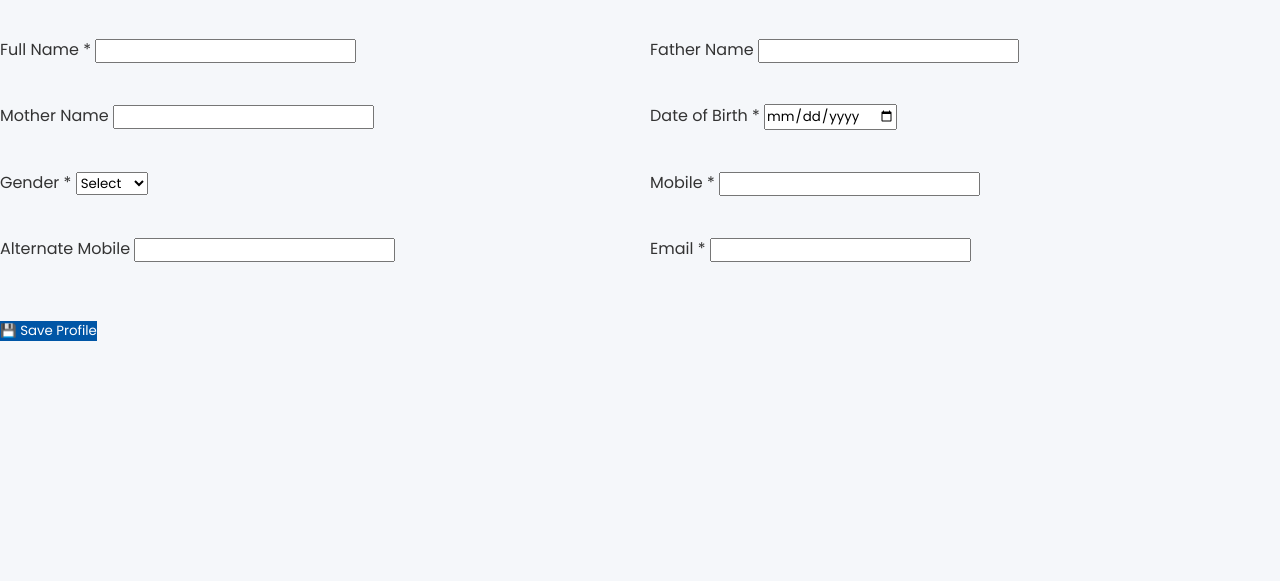
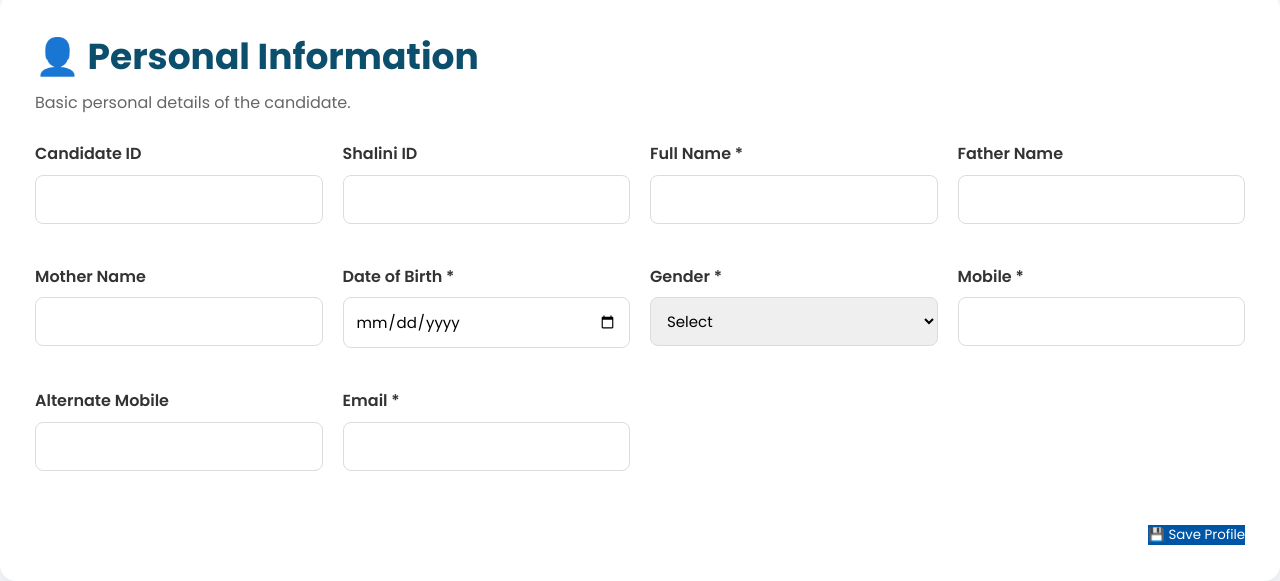
Before and after one commit to RAVS-GROUP/spms, a plain HTML site: page profile.html in a window 1280 px wide. Shown: the part 790-1371 px from the top of the page. Before the commit the page ends 1133 px from the top, so only its background shows below. Drawn offline with Linux system fonts and the light colour scheme.

Commit message:
Add profile form styles to style.css
Added styles for profile card and form layout.

```diff
--- a/css/style.css
+++ b/css/style.css
@@ -2121,3 +2121,97 @@ textarea.form-control{
     text-decoration:underline;
 
 }
+
+/* ===================================
+PROFILE FORM
+=================================== */
+
+.profile-card{
+
+    background:#ffffff;
+
+    border-radius:16px;
+
+    padding:35px;
+
+    margin-top:25px;
+
+    box-shadow:0 8px 25px rgba(0,0,0,.08);
+
+}
+
+.section-title{
+
+    margin-bottom:25px;
+
+}
+
+.section-title h2{
+
+    color:#0B4F6C;
+
+    margin-bottom:5px;
+
+}
+
+.section-title p{
+
+    color:#666;
+
+}
+
+.form-grid{
+
+    display:grid;
+
+    grid-template-columns:repeat(auto-fit,minmax(260px,1fr));
+
+    gap:20px;
+
+}
+
+.form-group{
+
+    display:flex;
+
+    flex-direction:column;
+
+}
+
+.form-group label{
+
+    font-weight:600;
+
+    margin-bottom:8px;
+
+}
+
+.form-group input,
+.form-group select{
+
+    padding:12px;
+
+    border:1px solid #dcdcdc;
+
+    border-radius:8px;
+
+    font-size:15px;
+
+}
+
+.form-group input:focus,
+.form-group select:focus{
+
+    border-color:#0B4F6C;
+
+    outline:none;
+
+}
+
+.form-actions{
+
+    margin-top:30px;
+
+    text-align:right;
+
+}
```
